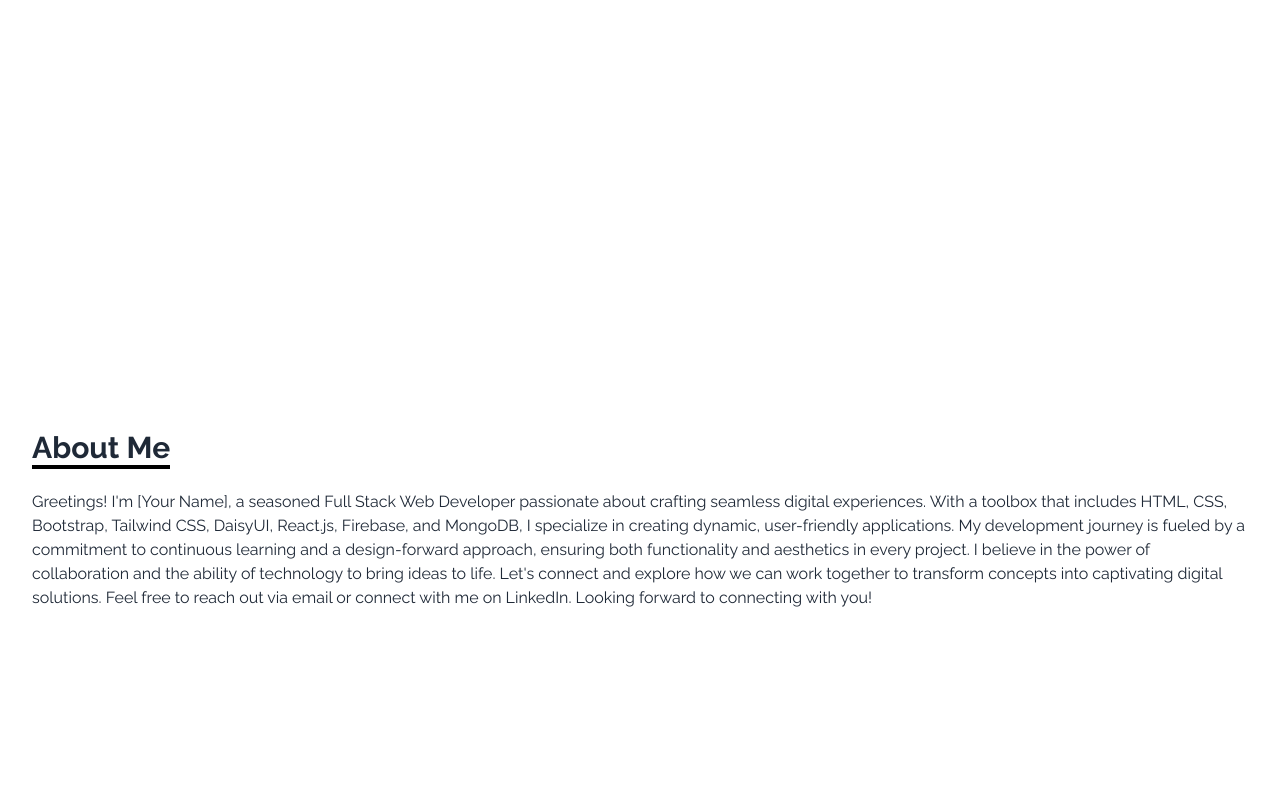
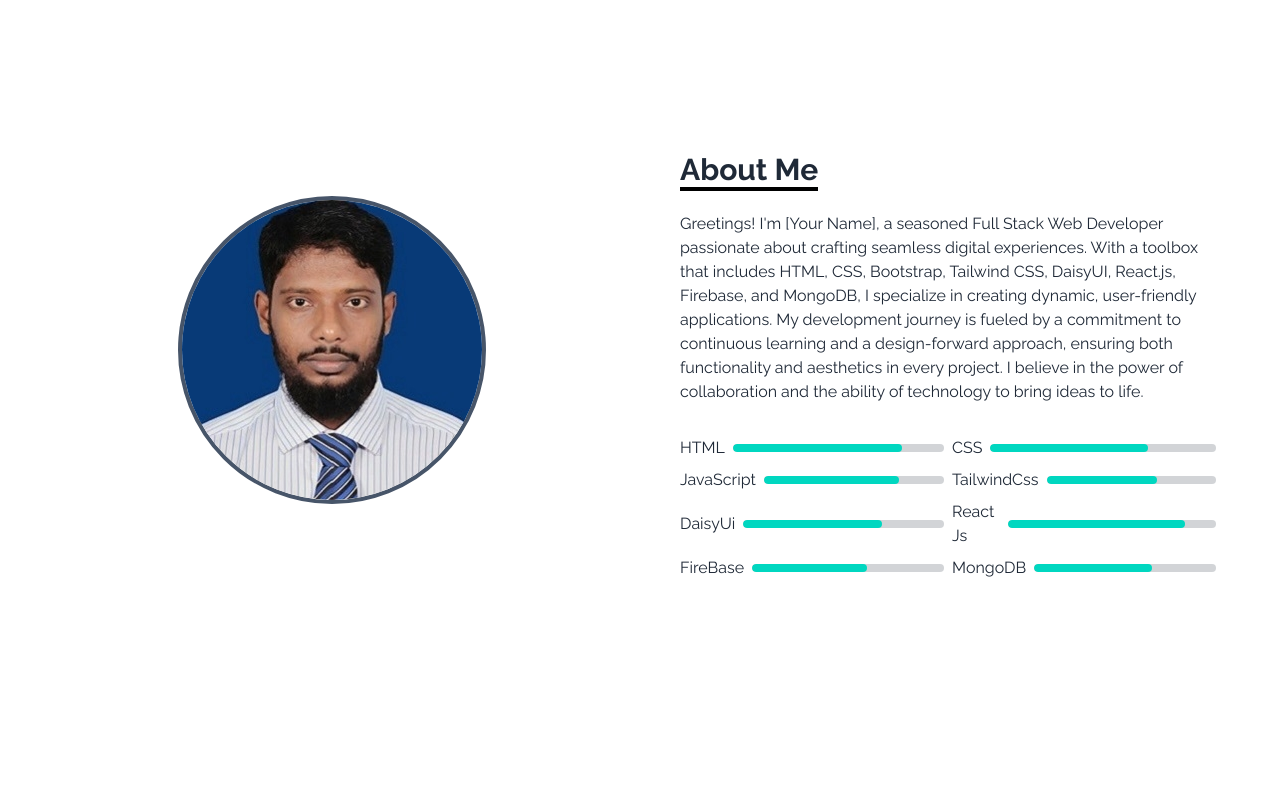
Before and after one commit to RajMahammadAli/my-developer-website, a React (Vite) app: page / in a window 1280 px wide. Shown: the part 680-1480 px from the top of the page. Built offline with nearby package versions, Linux system fonts and the light colour scheme.

Commit message:
about section design is ready

```diff
--- a/src/Components/AboutMe/AboutMe.jsx
+++ b/src/Components/AboutMe/AboutMe.jsx
@@ -1,28 +1,65 @@
+import quiz from "../../assets/QuizApp.png";
+import about from "../../assets/aphoto.jpg";
 export default function () {
+  const bars = [
+    { id: 1, title: "HTML", value: 80 },
+    { id: 2, title: "CSS", value: 70 },
+    { id: 3, title: "JavaScript", value: 75 },
+    { id: 4, title: "TailwindCss", value: 65 },
+    { id: 5, title: "DaisyUi", value: 69 },
+    { id: 6, title: "React Js", value: 85 },
+    { id: 7, title: "FireBase", value: 60 },
+    { id: 8, title: "MongoDB", value: 65 },
+  ];
   return (
     <>
       <div name="about" className="w-full ">
         <div className="container mx-auto ">
-          <div className="flex justify-center items-center min-h-screen">
+          <div className="min-h-screen">
+            <div className="w-full lg:flex justify-center items-center gap-4 px-8">
+              <div className="lg:w-1/2 h-full flex justify-center">
+                <div className="avatar">
+                  <div className="rounded-full border-4 border-slate-600 ">
+                    <img className="" src={about} />
+                  </div>
+                </div>
+              </div>
+              <div className="lg:w-1/2">
+                <div className="flex justify-center items-center ">
                   <div className="p-8">
                     <h1 className="text-3xl font-bold border-b-4 border-black inline ">
                       About Me
                     </h1>
                     <p className="pt-6">
-                Greetings! I'm [Your Name], a seasoned Full Stack Web Developer
-                passionate about crafting seamless digital experiences. With a
-                toolbox that includes HTML, CSS, Bootstrap, Tailwind CSS,
-                DaisyUI, React.js, Firebase, and MongoDB, I specialize in
-                creating dynamic, user-friendly applications. My development
-                journey is fueled by a commitment to continuous learning and a
-                design-forward approach, ensuring both functionality and
-                aesthetics in every project. I believe in the power of
-                collaboration and the ability of technology to bring ideas to
-                life. Let's connect and explore how we can work together to
-                transform concepts into captivating digital solutions. Feel free
-                to reach out via email or connect with me on LinkedIn. Looking
-                forward to connecting with you!
+                      Greetings! I'm [Your Name], a seasoned Full Stack Web
+                      Developer passionate about crafting seamless digital
+                      experiences. With a toolbox that includes HTML, CSS,
+                      Bootstrap, Tailwind CSS, DaisyUI, React.js, Firebase, and
+                      MongoDB, I specialize in creating dynamic, user-friendly
+                      applications. My development journey is fueled by a
+                      commitment to continuous learning and a design-forward
+                      approach, ensuring both functionality and aesthetics in
+                      every project. I believe in the power of collaboration and
+                      the ability of technology to bring ideas to life.
                     </p>
+                  </div>
+                </div>
+                <div className="w-full grid grid-cols-2 px-8 gap-2">
+                  {bars.map((bar) => (
+                    <div
+                      key={bar.id}
+                      className="flex justify-between items-center gap-2"
+                    >
+                      <label>{bar.title}</label>
+                      <progress
+                        className="progress progress-accent"
+                        value={bar.value}
+                        max="100"
+                      ></progress>
+                    </div>
+                  ))}
+                </div>
+              </div>
             </div>
           </div>
         </div>
```
Also changed, not shown: src/assets/about.png (added), src/assets/aphoto.jpg (added). Lines whose indentation alone changed are shown as unchanged.
